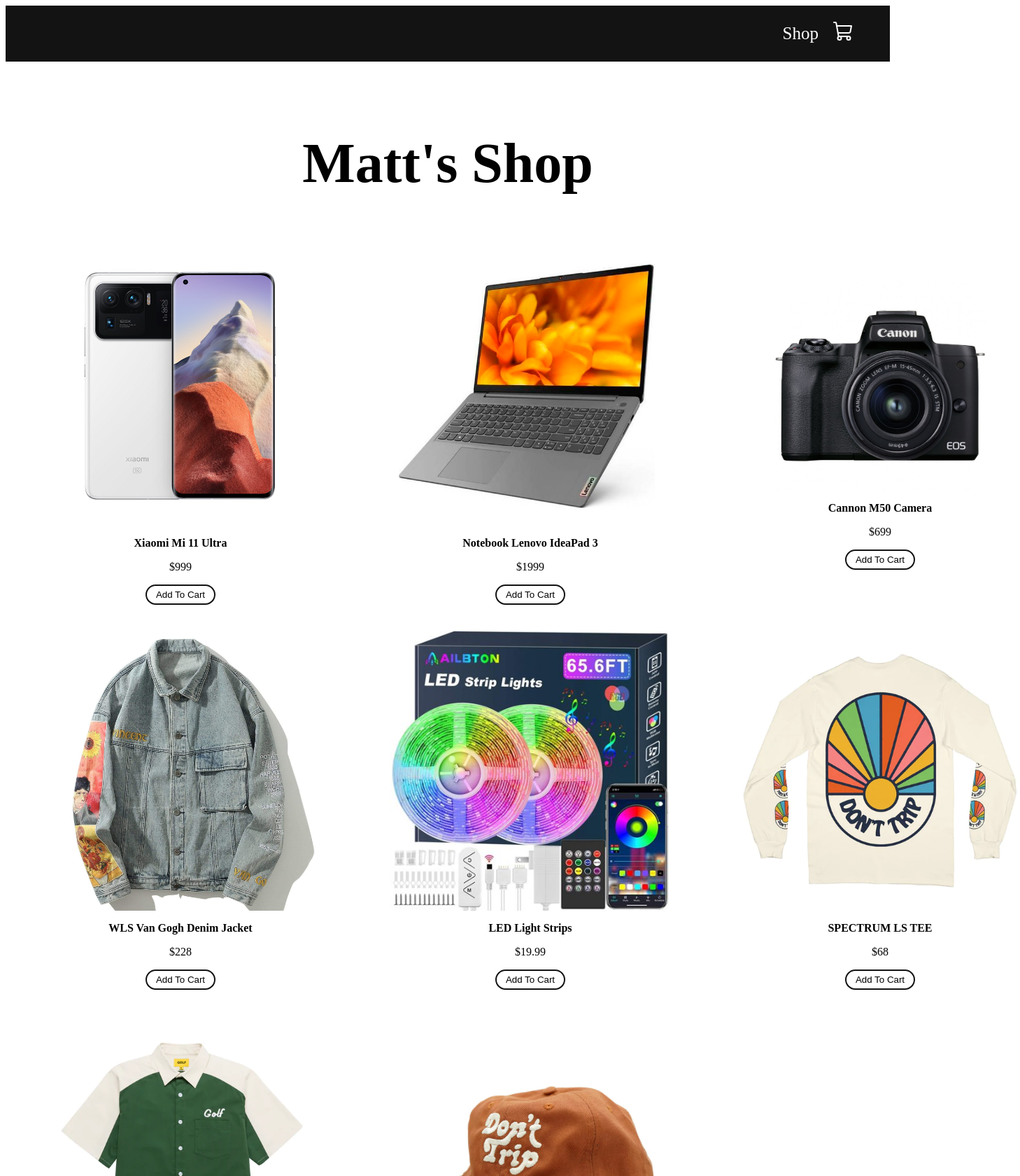
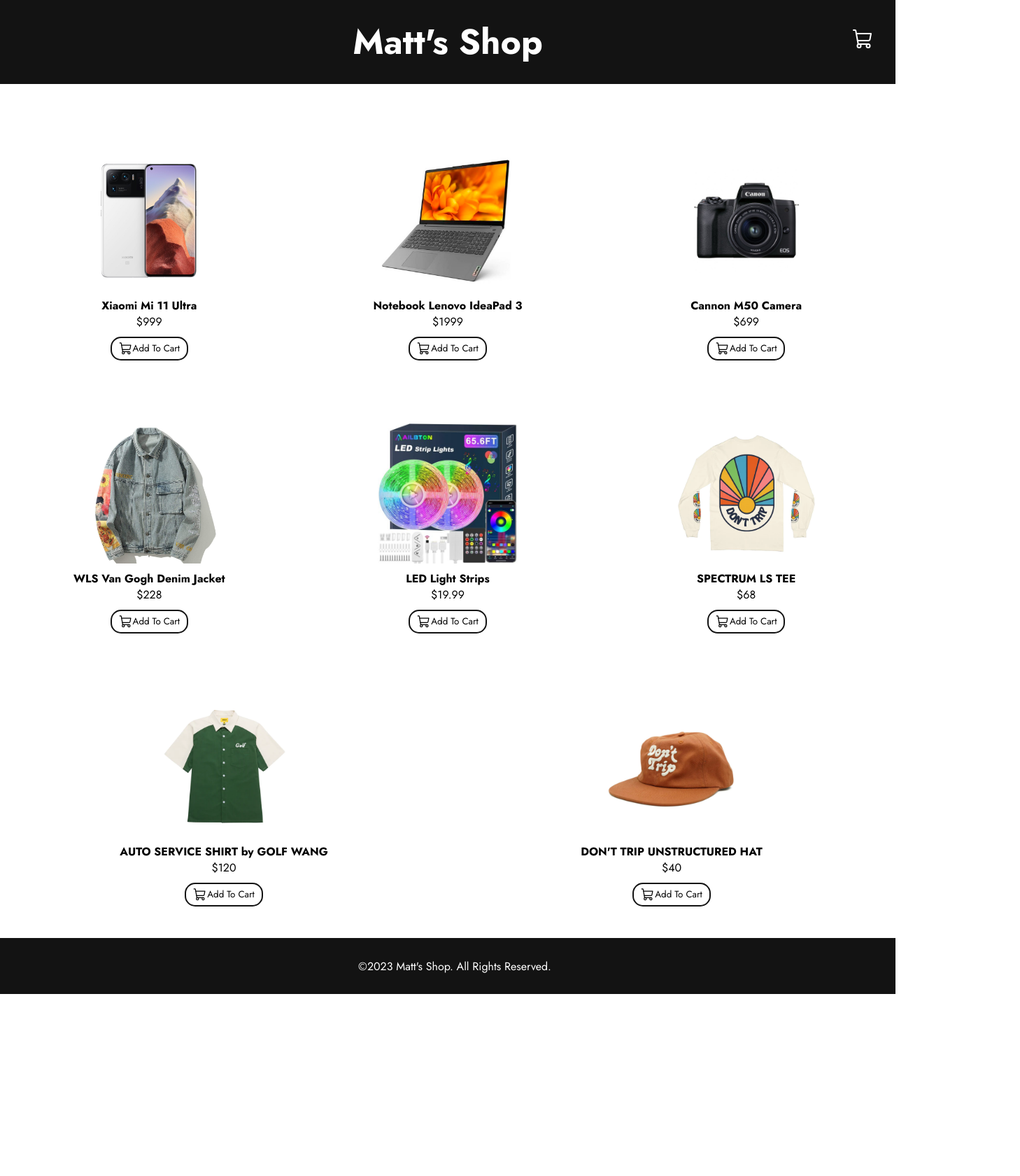
Before and after one commit to MatiasBEZ/OnlineStore, a React (Create React App) app: page / in a window 1280 px wide. Shown: the top 1680 px of the page at 70% size, 1458 px wide, since content can reach past the window. After the commit the page ends 1420 px from the top, so only its background shows below. Built offline with nearby package versions, Linux system fonts and the light colour scheme.

Commit message:
some style changes

```diff
--- a/public/index.html
+++ b/public/index.html
@@ -15,6 +15,9 @@
       user's mobile device or desktop. See https://developers.google.com/web/fundamentals/web-app-manifest/
     -->
     <link rel="manifest" href="%PUBLIC_URL%/manifest.json" />
+    <link rel="preconnect" href="https://fonts.googleapis.com">
+    <link rel="preconnect" href="https://fonts.gstatic.com" crossorigin>
+    <link href="https://fonts.googleapis.com/css2?family=Jost:wght@300;400;500;700&display=swap" rel="stylesheet">
     <!--
       Notice the use of %PUBLIC_URL% in the tags above.
       It will be replaced with the URL of the `public` folder during the build.
--- a/src/App.css
+++ b/src/App.css
@@ -1,3 +1,10 @@
+* {
+  margin:0;
+  padding: 0;
+  box-sizing: border-box;
+  font-family: 'Jost', sans-serif;
+}
+
 .App {
   text-align: center;
 }
--- a/src/App.js
+++ b/src/App.js
@@ -1,6 +1,7 @@
 import './App.css';
 import {BrowserRouter as Router, Routes, Route} from 'react-router-dom'
 import {Navbar} from "./components/navbar";
+import {Footer} from "./components/footer";
 import {Shop} from "./pages/shop/shop";
 import {Cart} from "./pages/cart/cart";
 import { ShopContextProvider } from './context/shop-context';
@@ -15,6 +16,7 @@
             <Route path="/" element={<Shop />} />
             <Route path="/cart" element={<Cart />} />
           </Routes>
+          <Footer/>
         </Router>
       </ShopContextProvider>
     </div>
--- /dev/null
+++ b/src/components/footer.css
@@ -0,0 +1,14 @@
+.footer {
+    margin: 0;
+    padding-left: 20px;
+    width: 100%;
+    height: 80px;
+    background-color: rgb(19,19,19);
+    display: flex;
+    align-items: center;
+    justify-content: center;
+}
+
+.footer p {
+    color: white;
+}
--- /dev/null
+++ b/src/components/footer.jsx
@@ -0,0 +1,10 @@
+import React from "react";
+import "./footer.css";
+
+export const Footer = () => {
+    return (
+        <div className="footer">
+            <p>©2023 Matt's Shop. All Rights Reserved.</p>
+        </div>
+    );
+};
--- a/src/components/navbar.css
+++ b/src/components/navbar.css
@@ -1,22 +1,36 @@
 .navbar {
     margin: 0;
     width: 100%;
-    height: 80px;
+    height: 120px;
     background-color: rgb(19,19,19);
-    display: flex;
-    justify-content: flex-end;
-    align-items: center;
+    display: grid;
+    grid-template-columns: 1fr 1fr 1fr;
+}
+
+.logo {
+    grid-column: 2 / 3;
+}
+
+.logo a {
+    text-decoration: none;
+    color:white;
+    font-size: 50px;
+    font-weight:bold;
+    text-align: center;
+    line-height: 120px;
+    white-space: nowrap;
 }
 
 .links {
-    margin-right: 50px;
+    margin-right: 30px;
     display: flex;
     align-items: center;
+    justify-content: flex-end;
 }
 
 .links a {
     text-decoration: none;
     color: white;
-    margin-left: 20px;
+    margin-left: 30px;
     font-size: 25px;
 }
--- a/src/components/navbar.jsx
+++ b/src/components/navbar.jsx
@@ -6,8 +6,10 @@
 export const Navbar = () => {
     return (
         <div className="navbar">
+            <div className="logo">
+                <Link to="/">Matt's Shop</Link>
+            </div>
             <div className="links">
-                <Link to="/"> Shop </Link>
                 <Link to="/cart">
                     <ShoppingCart size={32}/>
                 </Link>
--- a/src/pages/cart/cart.css
+++ b/src/pages/cart/cart.css
@@ -3,6 +3,7 @@
     flex-direction: column;
     justify-content: center;
     align-items: center;
+    min-height: 100vh;
   }
 
   .cartItem {
--- a/src/pages/shop/product.jsx
+++ b/src/pages/shop/product.jsx
@@ -1,5 +1,6 @@
 import React, { useContext } from "react";
 import {ShopContext} from "../../context/shop-context";
+import {ShoppingCart} from 'phosphor-react';
 
 export const Product = (props) => {
     const {id, productName, price, productImage } = props.data;
@@ -15,6 +16,7 @@
             <p> ${price} </p>
         </div>
         <button className="addToCartBttn" onClick={() => addToCart(id)}>
+            <ShoppingCart size={20}/>
             Add To Cart {cartItemAmount > 0 && <> ({cartItemAmount})</>}
         </button>
     </div>;
--- a/src/pages/shop/shop.css
+++ b/src/pages/shop/shop.css
@@ -1,5 +1,11 @@
+*{
+    margin:0;
+    padding: 0;
+    box-sizing: border-box;
+}
+
 .shopTitle {
-    margin-top: 100px;
+    margin-top: 50px;
     text-align: center;
     font-size: 40px;
 }
@@ -7,24 +13,34 @@
 .products {
     width: 100%;
     height: auto;
-display: grid;
+    display:flex;
+    flex-wrap: wrap;
+    justify-content: space-around;
+    /* display: grid;
     grid-template-columns: 1fr 1fr 1fr;
-place-items: center;
+    place-items: center; */
 }
 
 .product {
     border-radius: 15px;
     width: 300px;
     height: 350px;
-margin: 100px;
+    margin: 20px;
     display: flex;
+    gap: 10px;
     flex-direction: column;
     justify-content: center;
     align-items: center;
 }
 
+.product:hover {
+    box-shadow: 0px 3px 15px rgba(0, 0, 0, 0.2);
+    border-radius: 25px;
+}
+
 .product img {
-width: 400px;
+    width: 200px;
+    height: 200px;
 }
 
 .product .description {
@@ -39,6 +55,7 @@
 .addToCartBttn {
     background-color: transparent;
     border: 2px solid rgb(19, 19, 19);
+    display: flex;
     min-width: 100px;
     padding-left: 10px;
     padding-right: 10px;
--- a/src/pages/shop/shop.jsx
+++ b/src/pages/shop/shop.jsx
@@ -7,7 +7,6 @@
     return (
         <div className="shop">
             <div className="shopTitle">
-                <h1> Matt's Shop</h1>
             </div>
             <div className="products">
                 {PRODUCTS.map((product) => (
```
Also changed, not shown: src/assets/products/3.jpg. Lines whose indentation alone changed are shown as unchanged.
